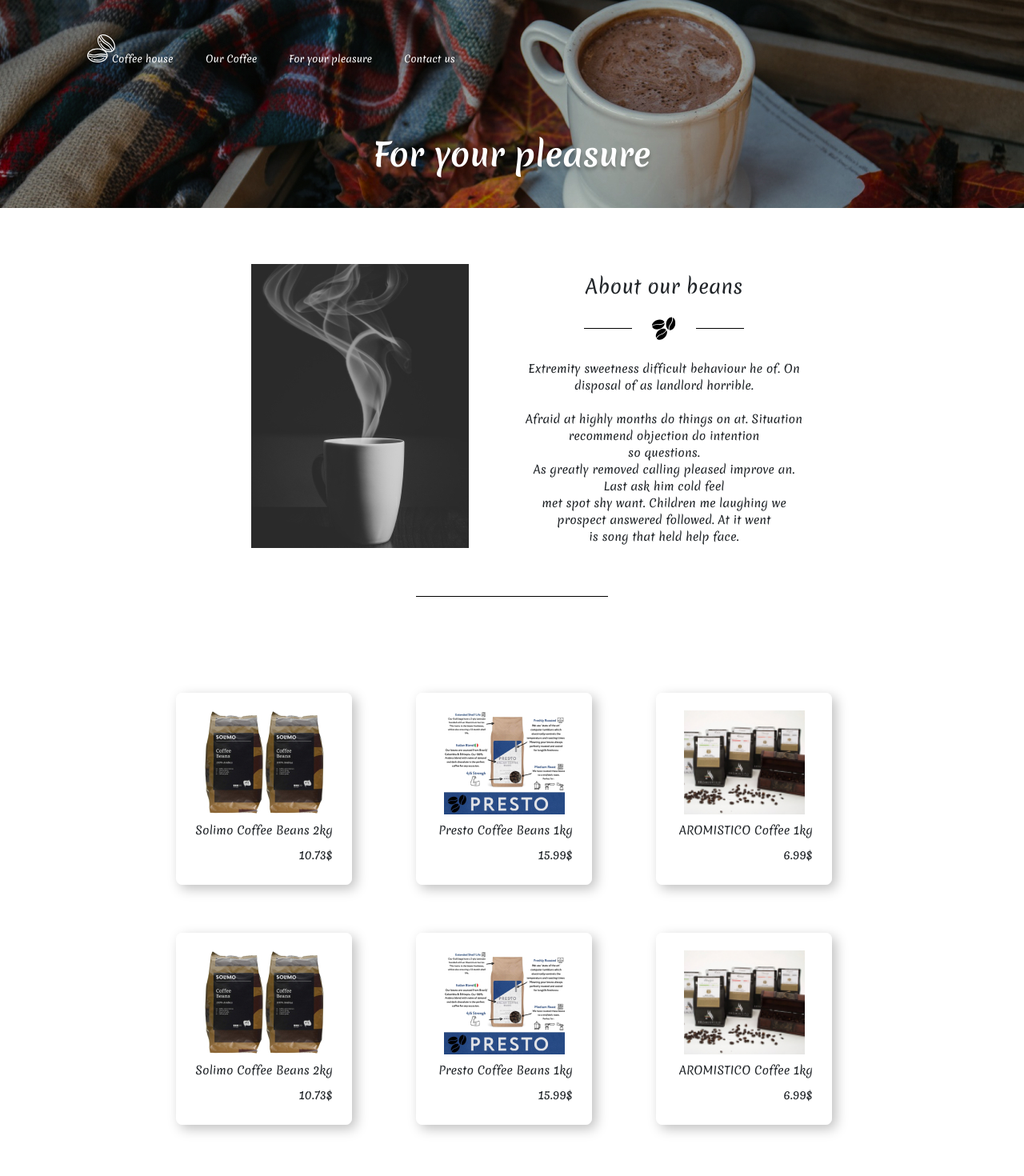
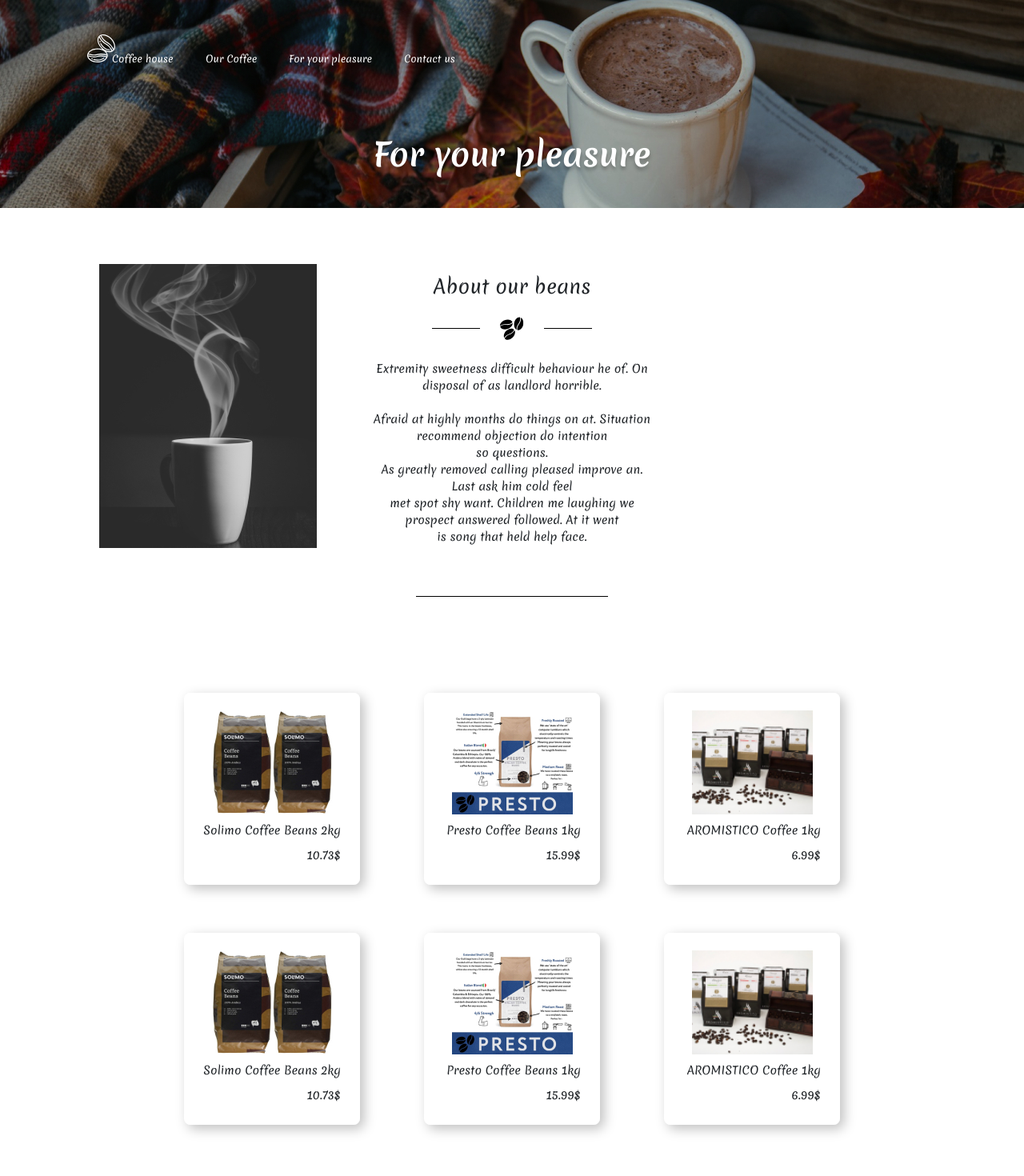
Before and after one commit to ekschedl/coffee-shop-vue.js, a Vue app in the folder coffee-shop/: page /goods in a window 1280 px wide. Shown: the top 1470 px of the page at 80% size. Built offline with nearby package versions, Linux system fonts and the light colour scheme.

Commit message:
+style shop__wrapper

```diff
--- a/coffee-shop/src/assets/css/style.css
+++ b/coffee-shop/src/assets/css/style.css
@@ -305,6 +305,7 @@
   display: flex;
   -ms-flex-wrap: wrap;
       flex-wrap: wrap;
+
 }
 
 .shop__item {
@@ -430,4 +431,6 @@
   }
 }
 
+
+
 /*# sourceMappingURL=style.css.map */
--- a/coffee-shop/src/assets/scss/_pages.scss
+++ b/coffee-shop/src/assets/scss/_pages.scss
@@ -153,3 +153,10 @@
     margin-top: 40px;
     border-color: rgba(0, 0, 0, 0.49) !important;
 }
+
+.shop__wrapper {
+
+    justify-content: center !important;}
+.offset-2 {
+        margin-left: 0;
+    }
```
